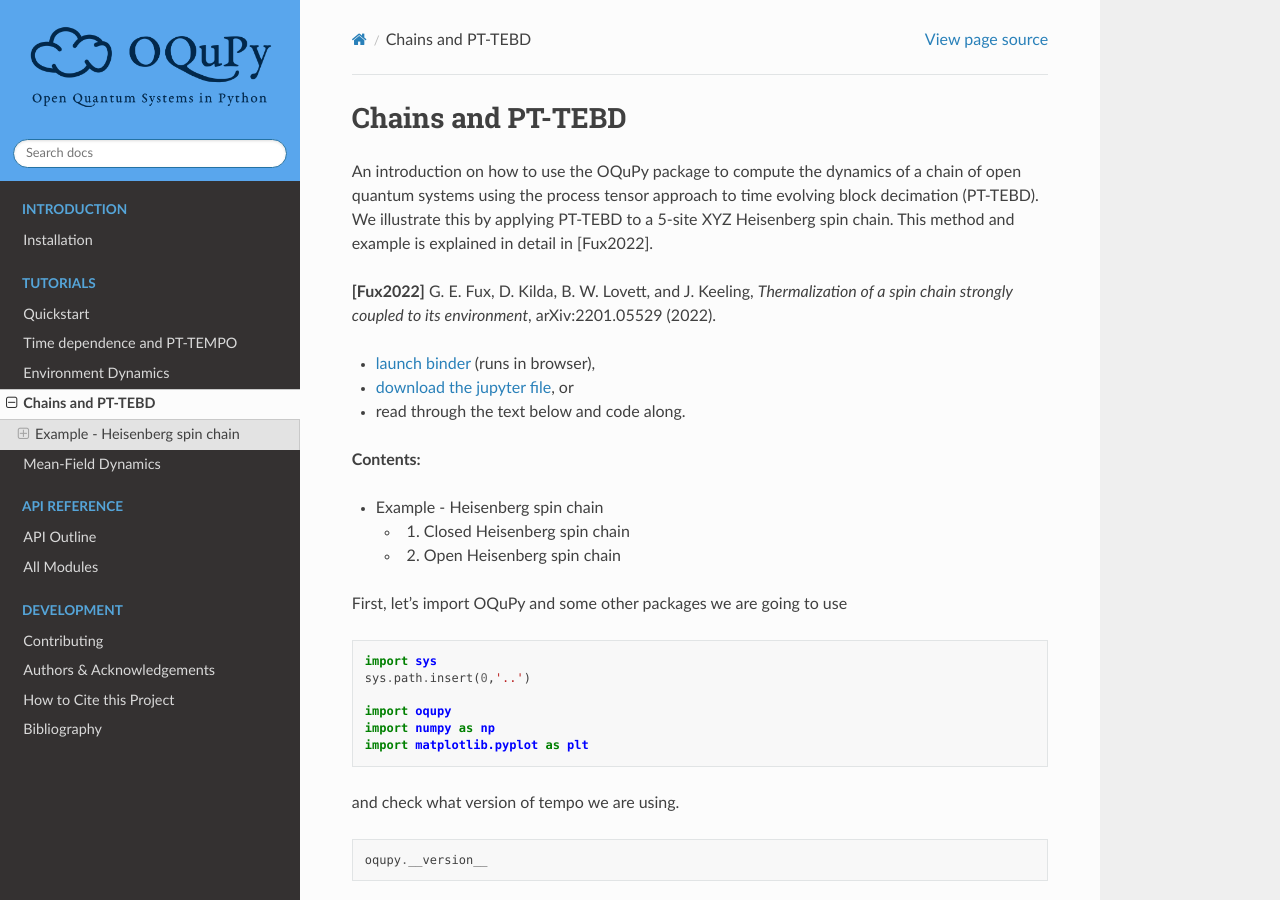
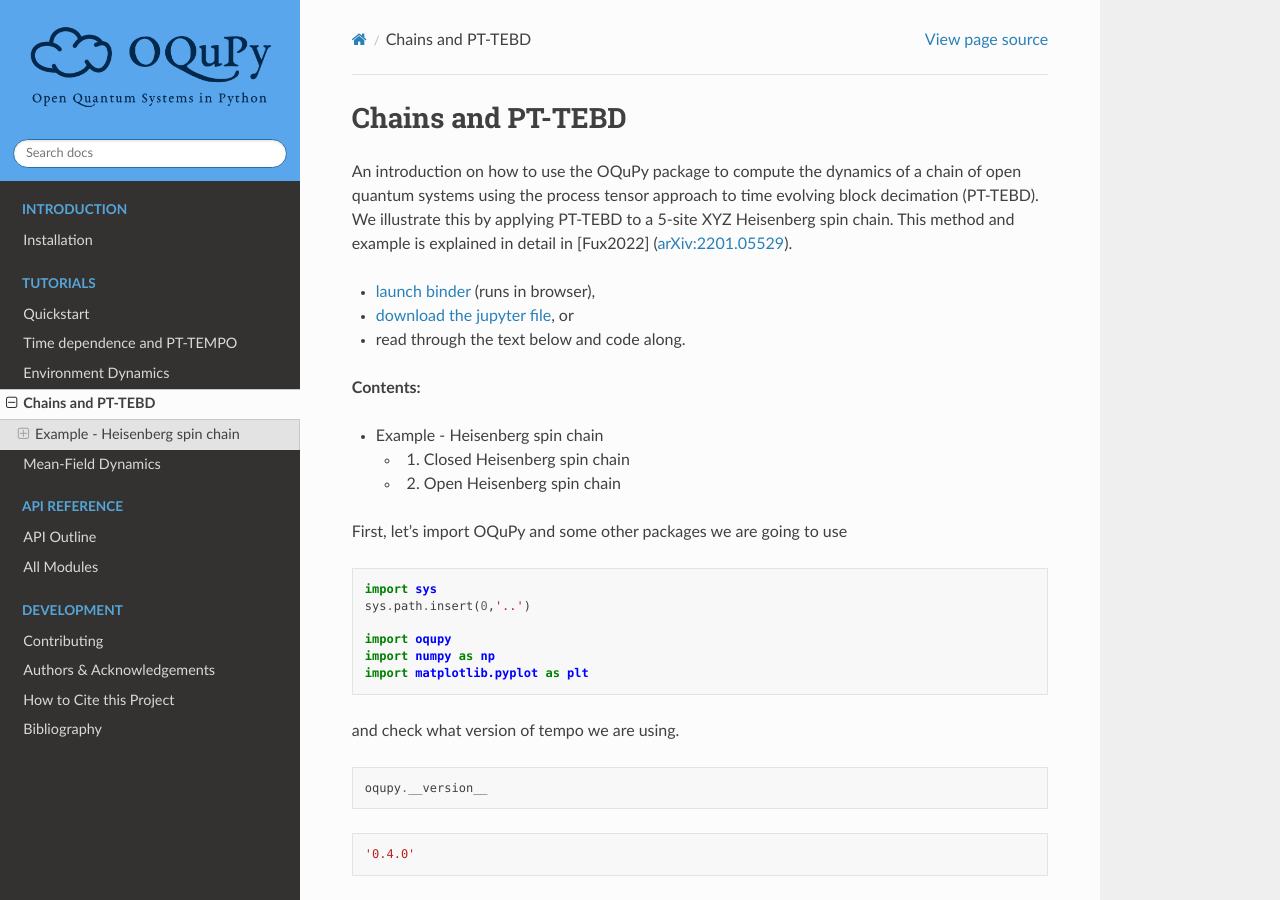
Before and after one commit to tempoCollaboration/OQuPy, a Sphinx documentation site: the page built from docs/pages/tutorials/pt_tebd.rst, in a window 1280 px wide and 900 px high. Built offline with Sphinx 7.4.7 and the Read the Docs theme 2.0.0, drawn with Linux system fonts in a browser that asks for light colours.

Commit message:
Fix citations in tutorial notebooks

```diff
--- a/docs/pages/tutorials/pt_tebd.rst
+++ b/docs/pages/tutorials/pt_tebd.rst
@@ -5,11 +5,7 @@
 of a chain of open quantum systems using the process tensor approach to
 time evolving block decimation (PT-TEBD). We illustrate this by applying
 PT-TEBD to a 5-site XYZ Heisenberg spin chain. This method and example
-is explained in detail in [Fux2022].
-
-**[Fux2022]** G. E. Fux, D. Kilda, B. W. Lovett, and J. Keeling,
-*Thermalization of a spin chain strongly coupled to its environment*,
-arXiv:2201.05529 (2022).
+is explained in detail in [Fux2022] (`arXiv:2201.05529 <https://arxiv.org/abs/2201.05529>`__).
 
 -  `launch
    binder <https://mybinder.org/v2/gh/tempoCollaboration/OQuPy/HEAD?labpath=tutorials%2Fpt_tebd.ipynb>`__
```
Also changed, not shown: docs/pages/tutorials/mf_tempo.rst (+4 -3 lines), 4 other files.
